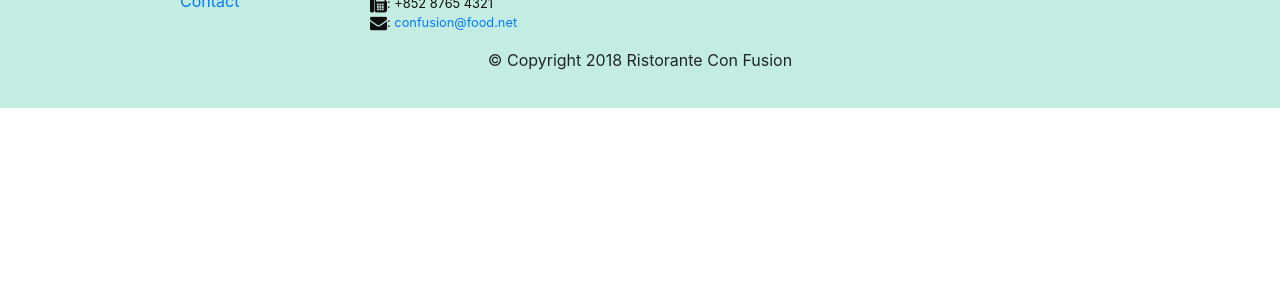
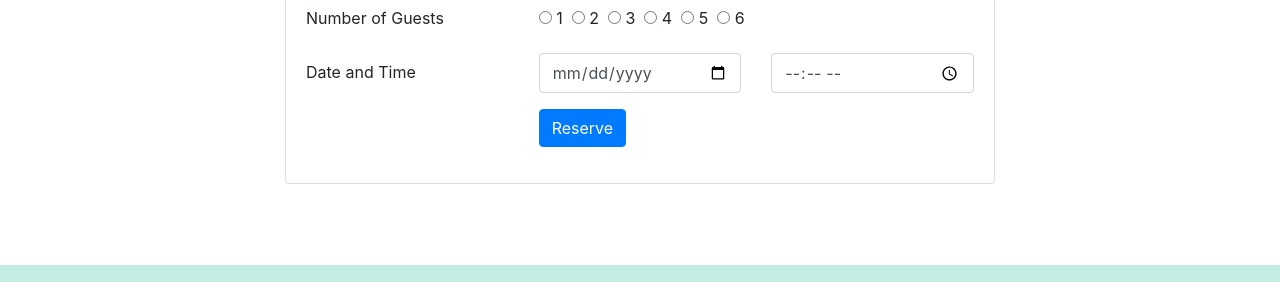
Before and after one commit to Pradyumna-Reddy/ConFusion, a website: page index.html in a window 1280 px wide. Shown: the part 1669-1951 px from the top of the page. Before the commit the page ends 1777 px from the top, so only its background shows below. Drawn offline with nearby package versions, Linux system fonts and the light colour scheme.

Commit message:
half-assignment2

```diff
--- a/index.html
+++ b/index.html
@@ -95,6 +95,43 @@
 
             </div>
         </div>
+        <div class="row row-content">
+            <div class=" col-12 col-sm-8 offset-sm-2">
+                <div class="card">
+                    <h2 class="card-header bg-warning text-white">Reserve a Table</h2>
+                    <div class="card-body">
+                        <form>
+                            <div class="row form-group align-items-center">
+                                <label for="booking" class="col-12 col-sm-4 col-form-label mt-0">Number of Guests</label>
+                                <div class="col-12 col-sm-8">
+                                    <input type="radio" name="booking" id="b1" value="1"> <label for="b1" class="form-check-label">1</label>&nbsp;
+                                    <input type="radio" name="booking" id="b2" value="2"> <label for="b2" class="form-check-label">2</label>&nbsp;
+                                    <input type="radio" name="booking" id="b3" value="3"> <label for="b3" class="form-check-label">3</label>&nbsp;
+                                    <input type="radio" name="booking" id="b4" value="4"> <label for="b4" class="form-check-label">4</label>&nbsp;
+                                    <input type="radio" name="booking" id="b5" value="5"> <label for="b5" class="form-check-label">5</label>&nbsp;
+                                    <input type="radio" name="booking" id="b6" value="6"> <label for="b6" class="form-check-label">6</label>
+                                </div>
+                            </div>
+                            <div class="row form-group">
+                                <label for="date_time" class="col-12 col-sm-4 col-form-label mt-0">Date and Time</label>
+                                <div class="col-6 col-sm-4">
+                                    <input type="date" name="dt_Input" id="dt_Input" class="form-control">
+                                </div>
+                                <div class="col-6 col-sm-4">
+                                    <input type="time" name="t_Input" id="t_Input" class="form-control">
+                                </div>
+                            </div>
+                            <div class="form-group row">
+                                <div class="col-sm-8 offset-sm-4">
+                                    <button class="btn btn-primary" type="submit">Reserve</button>
+                                </div>
+                            </div>
+                        </form>
+                    </div>
+                </div>
+            </div>
+
+        </div>
     </div>
 
     <footer class="footer">
```
